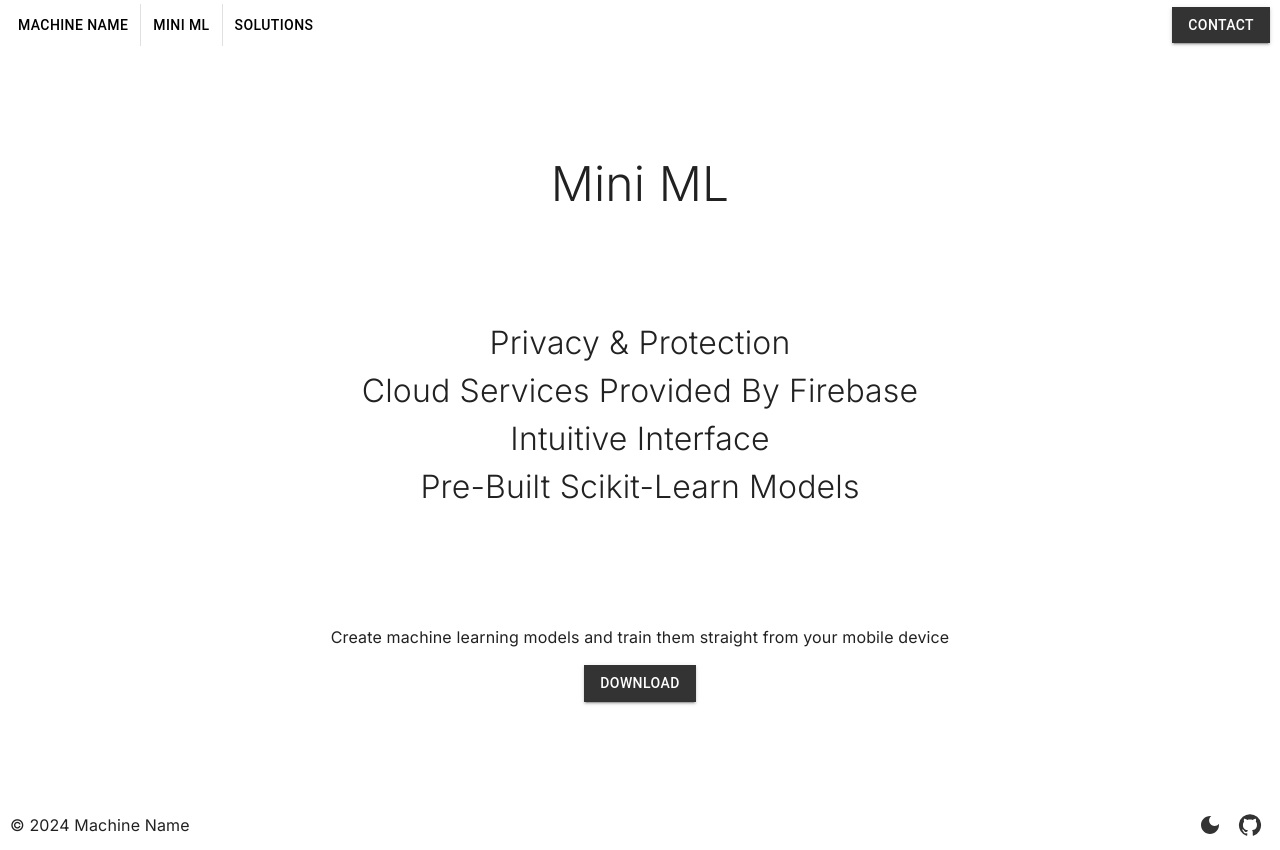
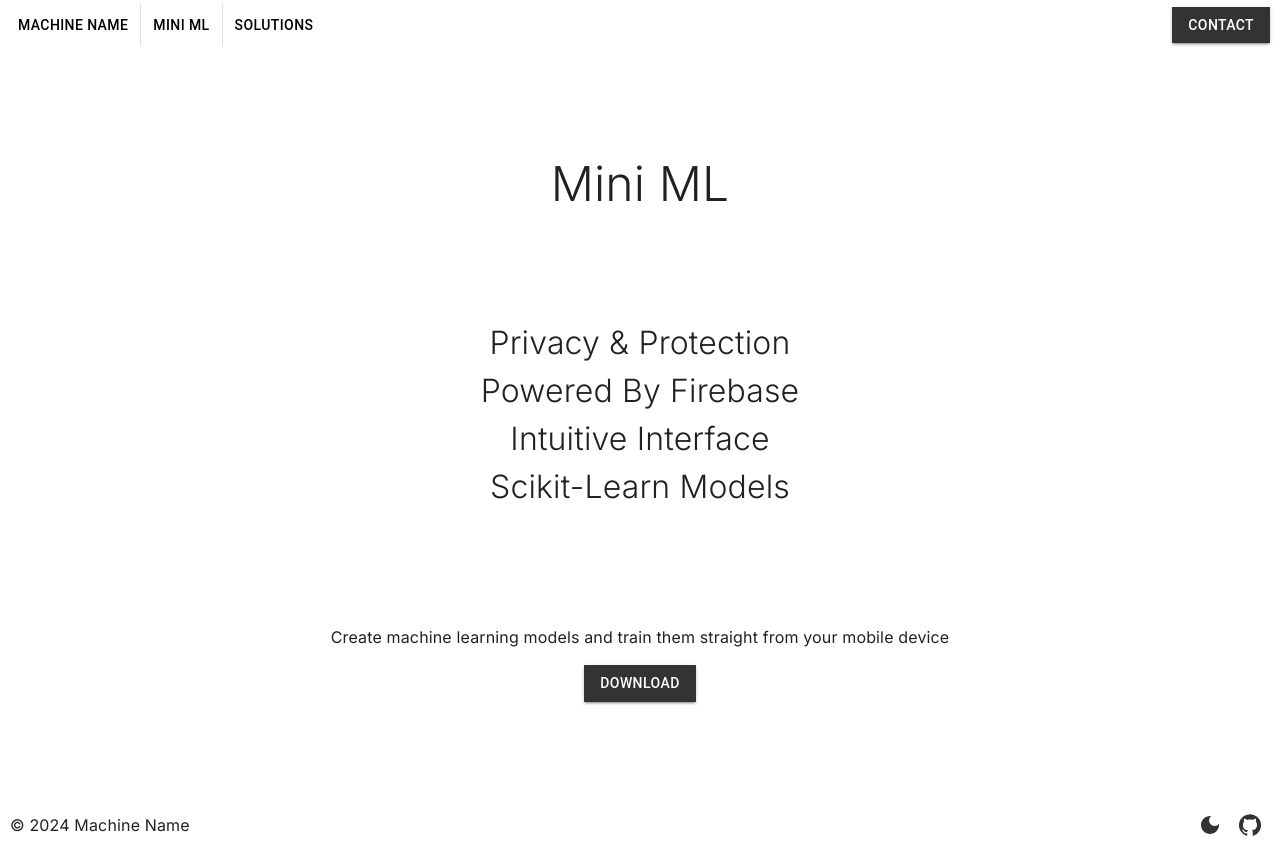
Before and after one commit to machinename/machine_name, a Next.js app: page /mini_ml in a window 1280 px wide. Built offline with nearby package versions, Linux system fonts and the light colour scheme.

Commit message:
Update page.tsx

```diff
--- a/app/mini_ml/page.tsx
+++ b/app/mini_ml/page.tsx
@@ -8,9 +8,9 @@
       <h1 className={styles.h1}>Mini ML</h1>
       <div>
           <h2 className={styles.h2}>Privacy & Protection</h2>
-          <h2 className={styles.h2}>Cloud Services Provided By Firebase</h2>
+          <h2 className={styles.h2}>Powered By Firebase</h2>
           <h2 className={styles.h2}>Intuitive Interface</h2>
-          <h2 className={styles.h2}>Pre-Built Scikit-Learn Models</h2>
+          <h2 className={styles.h2}>Scikit-Learn Models</h2>
       </div>
       <div>
         <p>Create machine learning models and train them straight from your mobile device</p>
```
